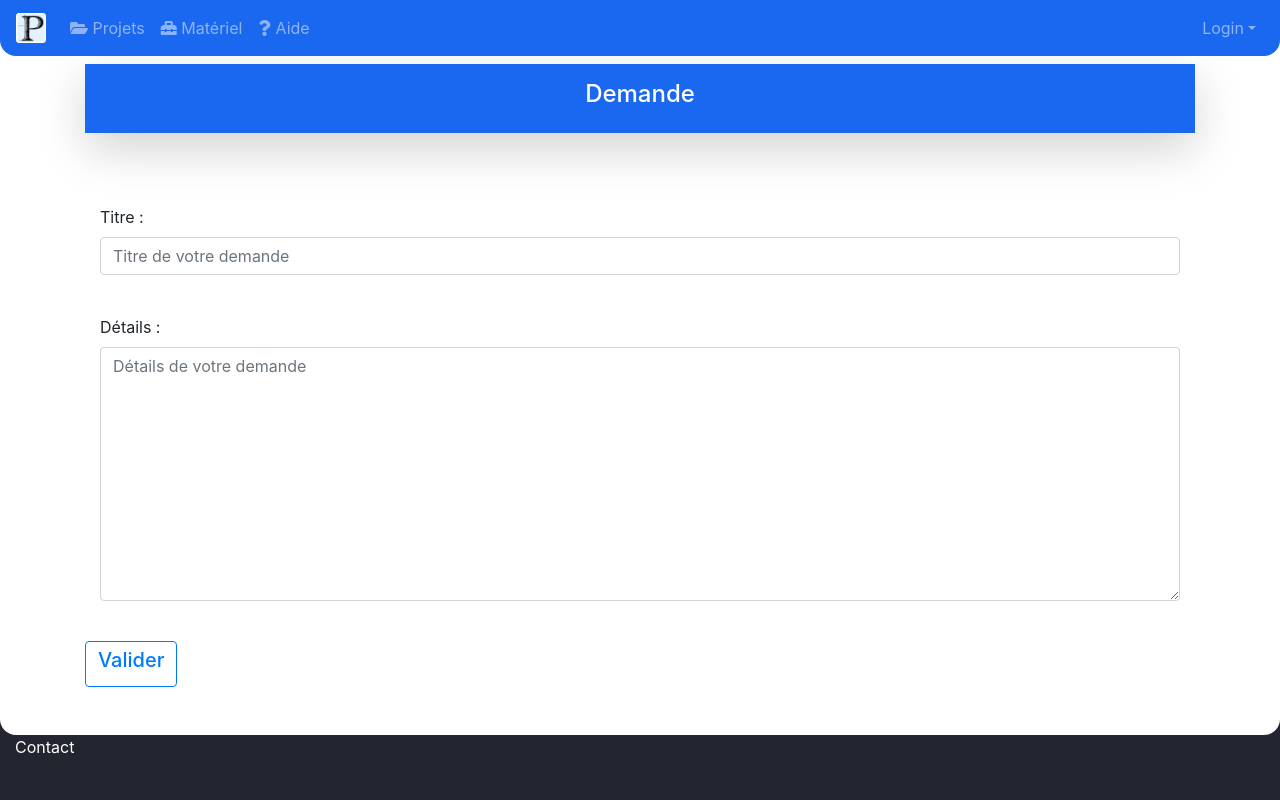
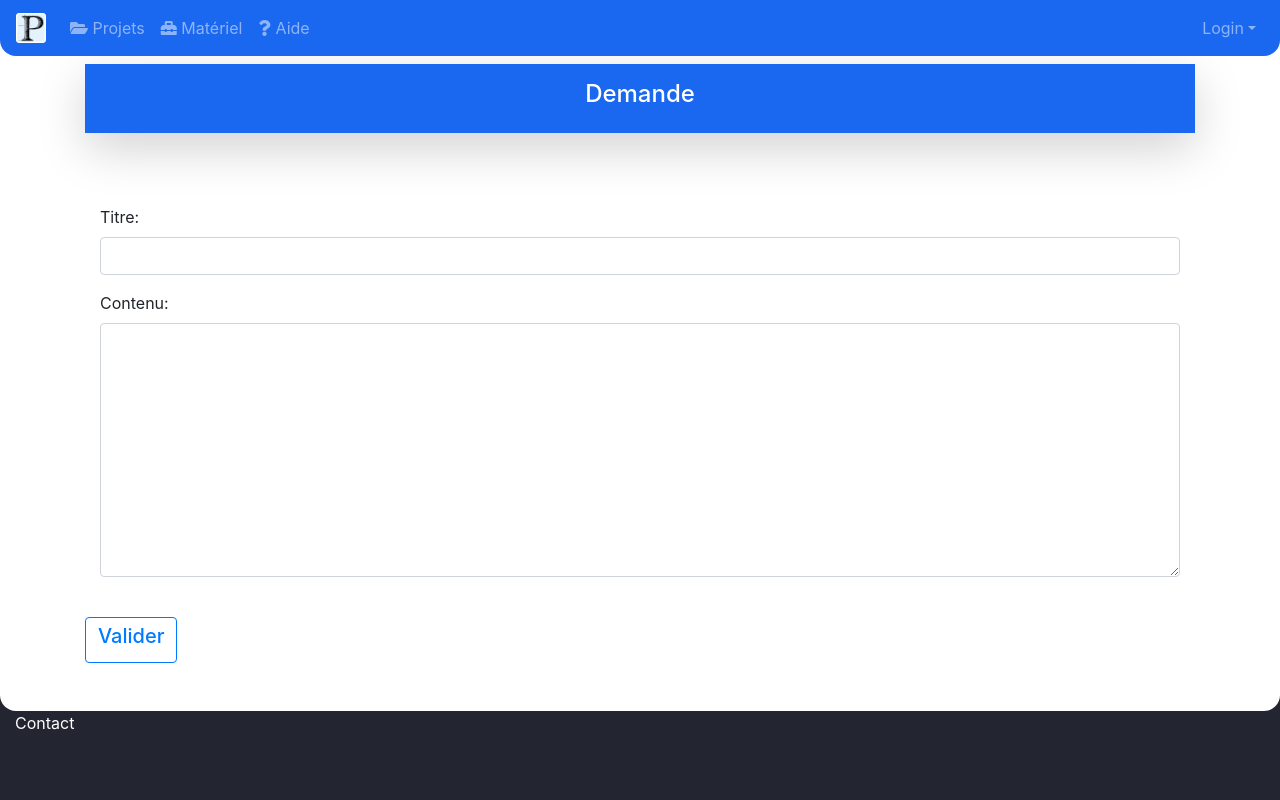
Before and after one commit to Dylan-Helin/Prepascience, a Django app: page /demande/ in a window 1280 px wide. Run offline with Django 3.2, Linux system fonts and the light colour scheme; some libraries are stand-ins or nearby versions.

Commit message:
corrigé bug page demandead

```diff
--- a/Prepascience/form.py
+++ b/Prepascience/form.py
@@ -23,3 +23,11 @@ class CreaProform(forms.ModelForm):
     class Meta:
         model = User
         fields = ('username', 'password')
+
+class Demandeform(forms.ModelForm):
+    titre = forms.CharField(widget=forms.TextInput(attrs={'class': 'form-control'}))
+    contenu = forms.CharField(widget=forms.Textarea(attrs={'class': 'form-control'}))
+
+    class Meta:
+        model = Demande
+        fields = ('titre', 'contenu')
--- a/Prepascience/urls.py
+++ b/Prepascience/urls.py
@@ -28,7 +28,7 @@ urlpatterns = [
     path('materiel/', views.materiaux),
     path ('profil/', views.profil),
     path('login/',LoginView.as_view(template_name='login.html')),
-    path('demande/',views.demande),
+    path('demande/',views.demande.as_view()),
     path('ajout/',views.ajout),
     path('demandead/',views.demandead),
     path('ajoutProjet/', views.ajoutProjet.as_view()),
--- a/Prepascience/views.py
+++ b/Prepascience/views.py
@@ -47,8 +47,21 @@ def profil(request):
         return render(request, self.template_name)"""
 
 
-def demande(request):
-    return render(request, "demande.html")
+class demande(TemplateView):
+    template_name = 'demande.html'
+
+    def get(self, request):
+        form = Demandeform()
+        return render(request, self.template_name, {'form': form})
+
+    def post(self, request):
+        form = Demandeform(request.POST)
+        if form.is_valid():
+            form.save()
+
+            form = Demandeform
+
+        return render(request, self.template_name, {'form': form})
 
 
 def ajout(request):
--- a/templates/demande.html
+++ b/templates/demande.html
@@ -67,24 +67,18 @@
         <div style="background-color: #1B68F0" align="center" class="shadow-lg p-3 mb-5 text-white"><h4>Demande</h4></div>
         </br>
 
-        <FORM>
+        <FORM method="POST">
             <div class="form-group container">
-                <label for="formGroupExampleInput">Titre : </label>
-                <input type="text" class="form-control" id="formGroupExampleInput" placeholder="Titre de votre demande">
+                {% csrf_token %}
+                {{ form.as_p }}
             </div>
 
 
-            </br>
+        </br>
+        <div><button type="submit" class="btn btn-outline-primary"><h5>Valider</h5></button></div>
 
-
-            <div class="form-group container">
-                <label for="formGroupExampleInput">Détails : </label>
-                <TEXTAREA class="form-control" name="detail" rows=10 cols=60 placeholder="Détails de votre demande"></TEXTAREA>
-            </div>
         </FORM>
 
-        </br>
-        <div><button type="button" class="btn btn-outline-primary" onclick="window.location.href='#'"><h5>Valider</h5></button></div>
         </br></br>
 
     </div>
```
Also changed, not shown: db.sqlite3.
